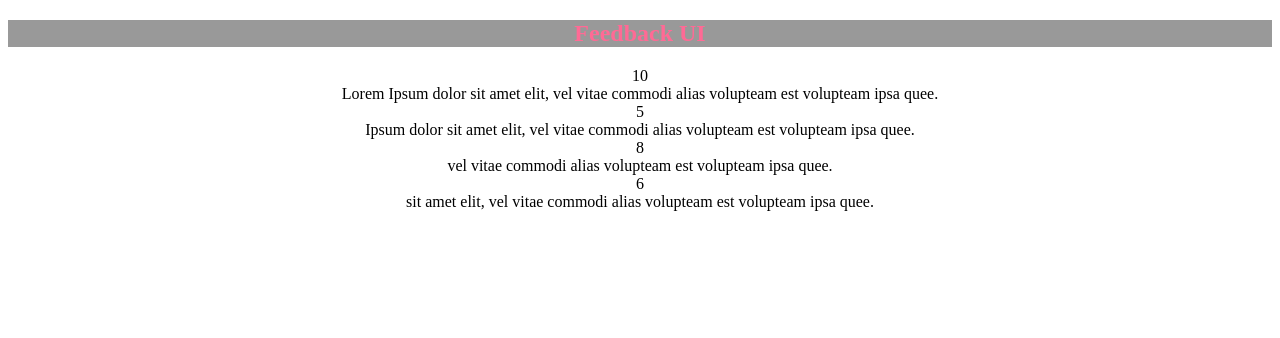
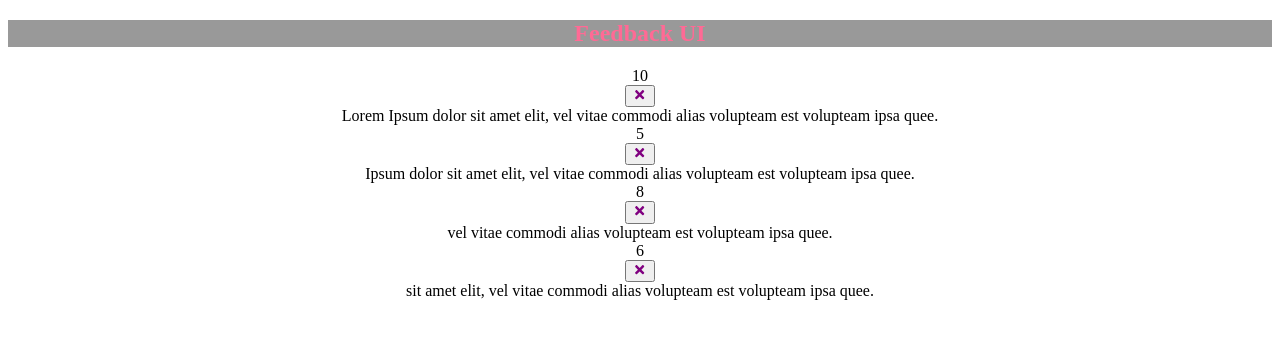
Before and after one commit to setykarimi/FeedBack, a React (Create React App) app: page / in a window 1280 px wide. Shown: the top 338 px of the page. Built offline with nearby package versions, Linux system fonts and the light colour scheme.

Commit message:
Add deleteButton and add fontAwesome icon to it, set prop for deleteHandler function

```diff
--- a/src/components/FeedbackItem.jsx
+++ b/src/components/FeedbackItem.jsx
@@ -1,20 +1,27 @@
+import { FaTimes } from 'react-icons/fa'
 import PropTypes from 'prop-types';
 import Card from "./shared/Card";
 
-const FeedbackItem = ({item}) => {
+const FeedbackItem = ({ item, handleDelete }) => {
+
+
+
     return (
         <Card reverse={true}>
             <div className="num-display">
                 {item.rating}
             </div>
+            <button onClick={() => handleDelete(item.id)} className='close'>
+                <FaTimes color='purple' />
+            </button>
             <div className="text-display">
-               {item.text}
+                {item.text}
             </div>
         </Card>
     )
 }
 
-FeedbackItem.propTypes={
+FeedbackItem.propTypes = {
     item: PropTypes.object.isRequired
 }
 
```
